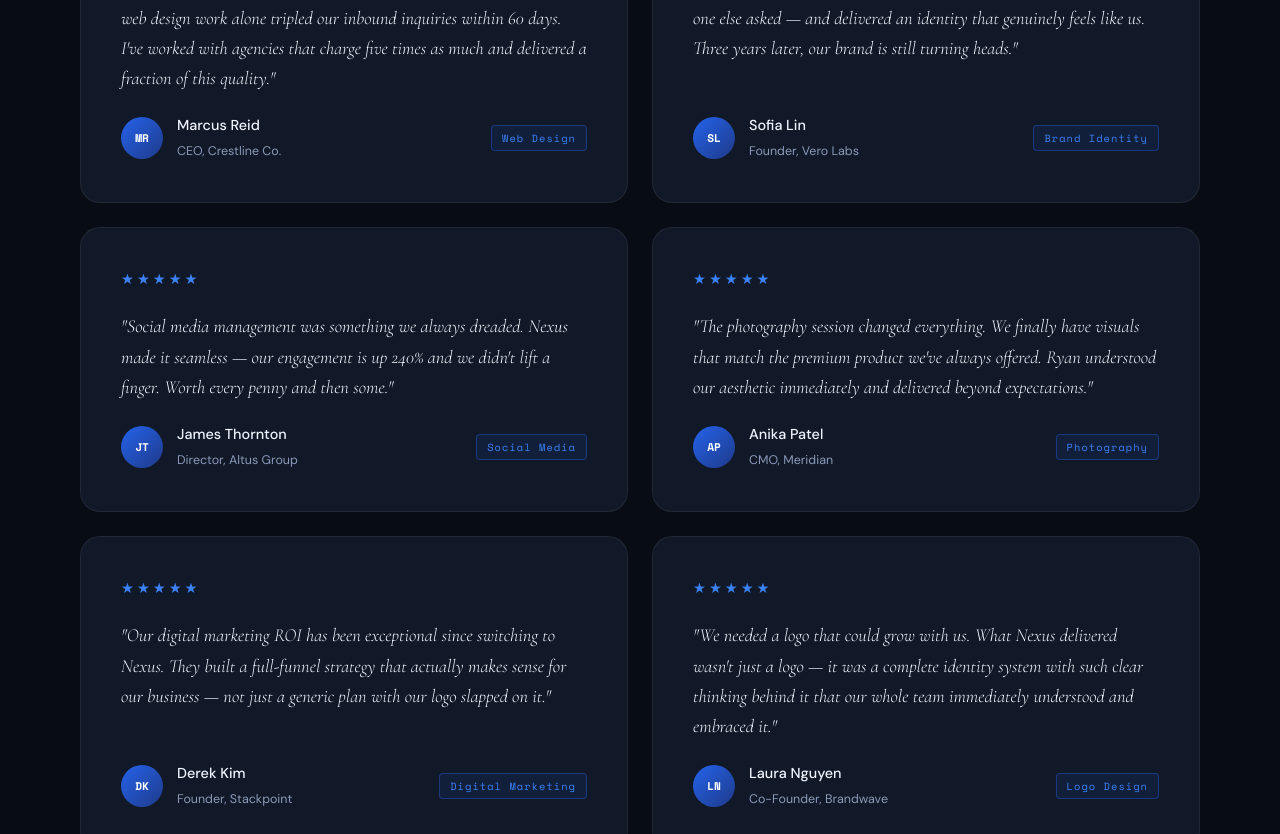
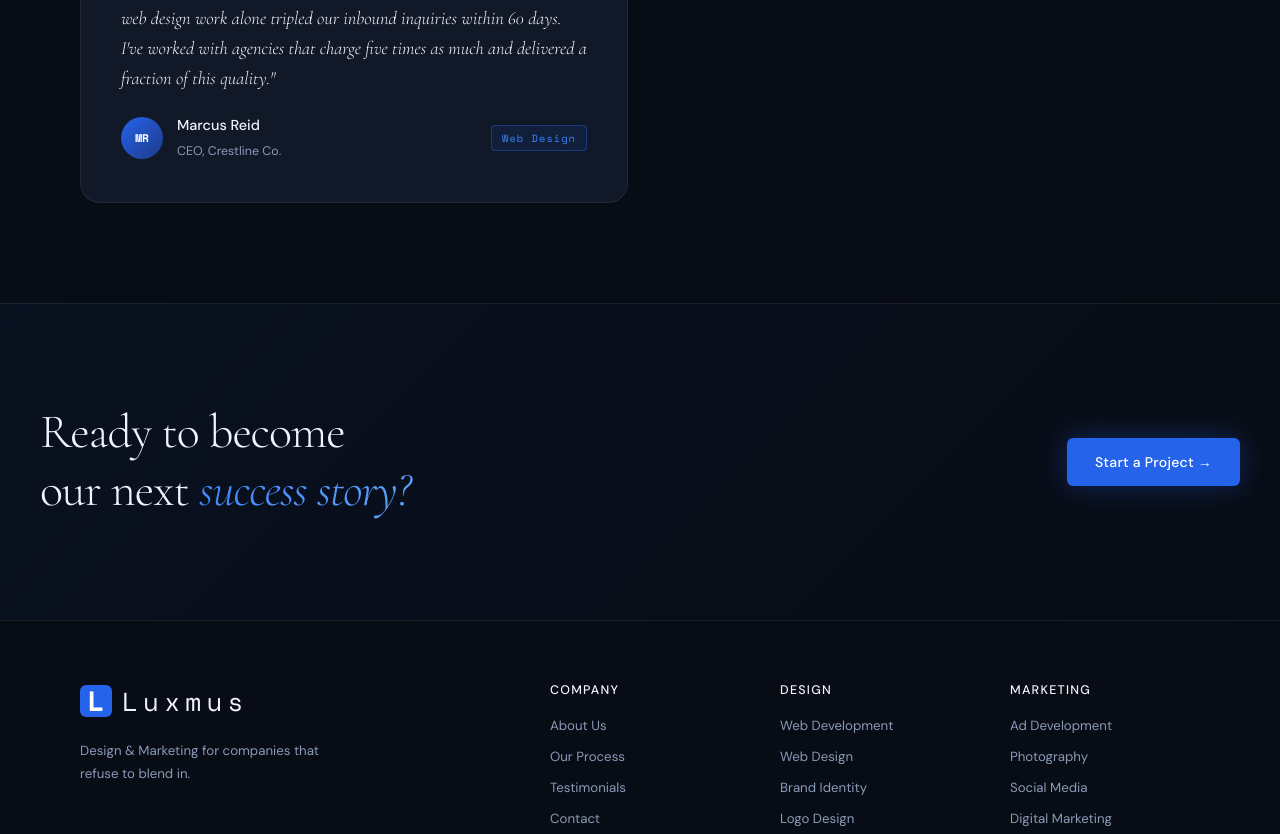
Before and after one commit to atudoroaedesign/site, a React (Vite) app in the folder marketingco/: page /testimonials in a window 1280 px wide. Shown: the part 860-1694 px from the top of the page. Built offline with nearby package versions, Linux system fonts and the light colour scheme.

Commit message:
Email and budget changes

```diff
--- a/marketingco/src/pages/Contact.jsx
+++ b/marketingco/src/pages/Contact.jsx
@@ -4,8 +4,8 @@ import useScrollAnimations from '../components/useScrollAnimations'
 function Contact() {
   useScrollAnimations()
 
-  const [fields, setFields]   = useState({ name: '', email: '', company: '', budget: '', service: '', message: '' })
-  const [errors, setErrors]   = useState({})
+  const [fields, setFields] = useState({ name: '', email: '', company: '', budget: '', service: '', message: '' })
+  const [errors, setErrors] = useState({})
   const [sending, setSending] = useState(false)
   const [success, setSuccess] = useState(false)
 
@@ -18,9 +18,9 @@ function Contact() {
   const validate = () => {
     const emailRx = /^[^\s@]+@[^\s@]+\.[^\s@]+$/
     const newErrors = {}
-    if (!fields.name.trim())               newErrors.name    = true
-    if (!emailRx.test(fields.email.trim())) newErrors.email   = true
-    if (!fields.message.trim())            newErrors.message = true
+    if (!fields.name.trim()) newErrors.name = true
+    if (!emailRx.test(fields.email.trim())) newErrors.email = true
+    if (!fields.message.trim()) newErrors.message = true
     return newErrors
   }
 
@@ -65,7 +65,7 @@ function Contact() {
             <div className="contact-page__details" data-animate="fade-up" data-delay="300">
               <div className="contact__info-item">
                 <span className="contact__info-icon">✉</span>
-                <span>hello@nexusstudio.co</span>
+                <span>info@luxmus.com</span>
               </div>
               <div className="contact__info-item">
                 <span className="contact__info-icon">◎</span>
@@ -123,11 +123,11 @@ function Contact() {
                   <label htmlFor="budget">Estimated Budget</label>
                   <select id="budget" name="budget" value={fields.budget} onChange={handleChange}>
                     <option value="">Select range...</option>
-                    <option>Under $1,000</option>
-                    <option>$1,000 – $3,000</option>
-                    <option>$3,000 – $7,500</option>
-                    <option>$7,500 – $15,000</option>
-                    <option>$15,000+</option>
+                    <option>$300 - $500</option>
+                    <option>$500 - $700</option>
+                    <option>$700 - $1,000</option>
+                    <option>$1,000 - $1,500</option>
+                    <option>$1,500+</option>
                   </select>
                 </div>
               </div>
--- a/marketingco/src/pages/Testimonials.jsx
+++ b/marketingco/src/pages/Testimonials.jsx
@@ -10,27 +10,7 @@ const stats = [
 const testimonials = [
   {
     quote: "Nexus completely transformed how our brand shows up online. The web design work alone tripled our inbound inquiries within 60 days. I've worked with agencies that charge five times as much and delivered a fraction of this quality.",
-    initials: 'MR', name: 'Marcus Reid',   company: 'CEO, Crestline Co.',   tag: 'Web Design',
-  },
-  {
-    quote: "Their brand identity work was meticulous. They asked questions no one else asked — and delivered an identity that genuinely feels like us. Three years later, our brand is still turning heads.",
-    initials: 'SL', name: 'Sofia Lin',     company: 'Founder, Vero Labs',   tag: 'Brand Identity',
-  },
-  {
-    quote: "Social media management was something we always dreaded. Nexus made it seamless — our engagement is up 240% and we didn't lift a finger. Worth every penny and then some.",
-    initials: 'JT', name: 'James Thornton', company: 'Director, Altus Group', tag: 'Social Media',
-  },
-  {
-    quote: "The photography session changed everything. We finally have visuals that match the premium product we've always offered. Ryan understood our aesthetic immediately and delivered beyond expectations.",
-    initials: 'AP', name: 'Anika Patel',   company: 'CMO, Meridian',        tag: 'Photography',
-  },
-  {
-    quote: "Our digital marketing ROI has been exceptional since switching to Nexus. They built a full-funnel strategy that actually makes sense for our business — not just a generic plan with our logo slapped on it.",
-    initials: 'DK', name: 'Derek Kim',     company: 'Founder, Stackpoint',  tag: 'Digital Marketing',
-  },
-  {
-    quote: "We needed a logo that could grow with us. What Nexus delivered wasn't just a logo — it was a complete identity system with such clear thinking behind it that our whole team immediately understood and embraced it.",
-    initials: 'LN', name: 'Laura Nguyen',  company: 'Co-Founder, Brandwave', tag: 'Logo Design',
+    initials: 'MR', name: 'Marcus Reid', company: 'CEO, Crestline Co.', tag: 'Web Design',
   },
 ]
 
```
